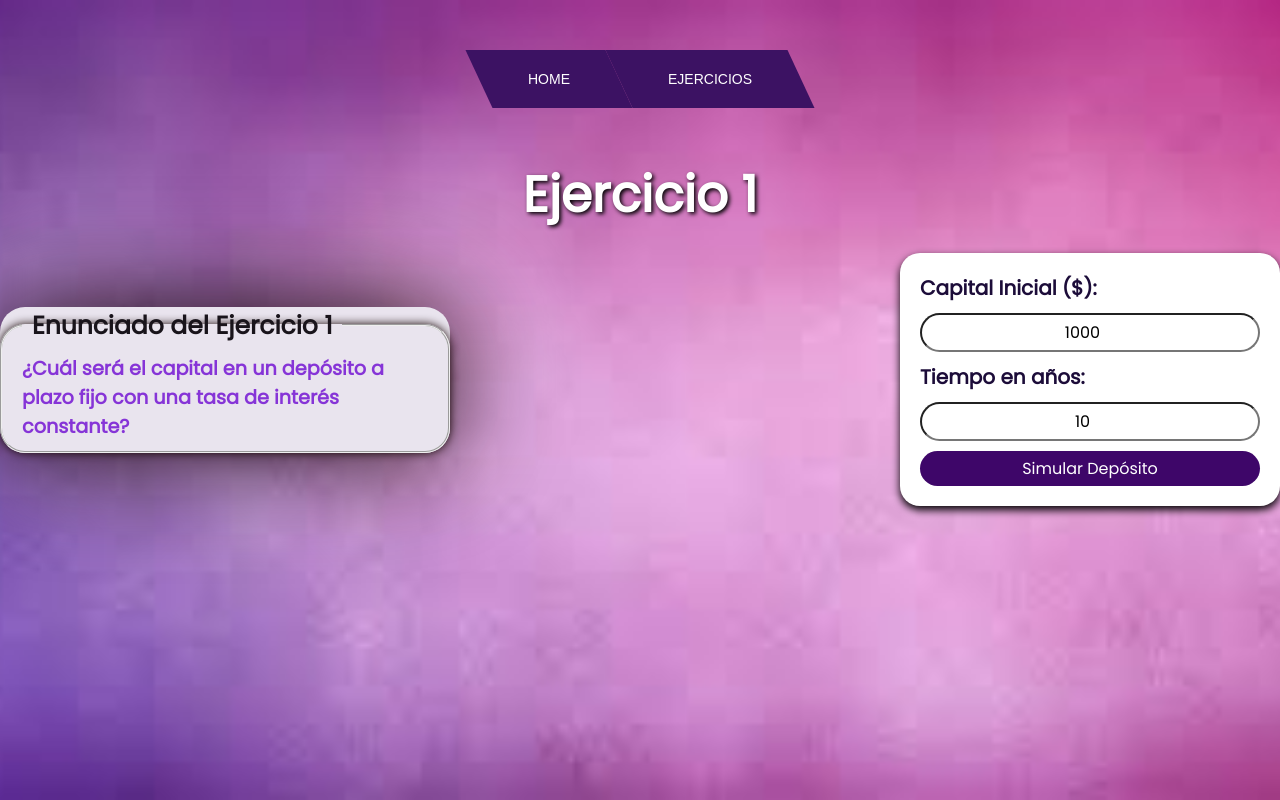
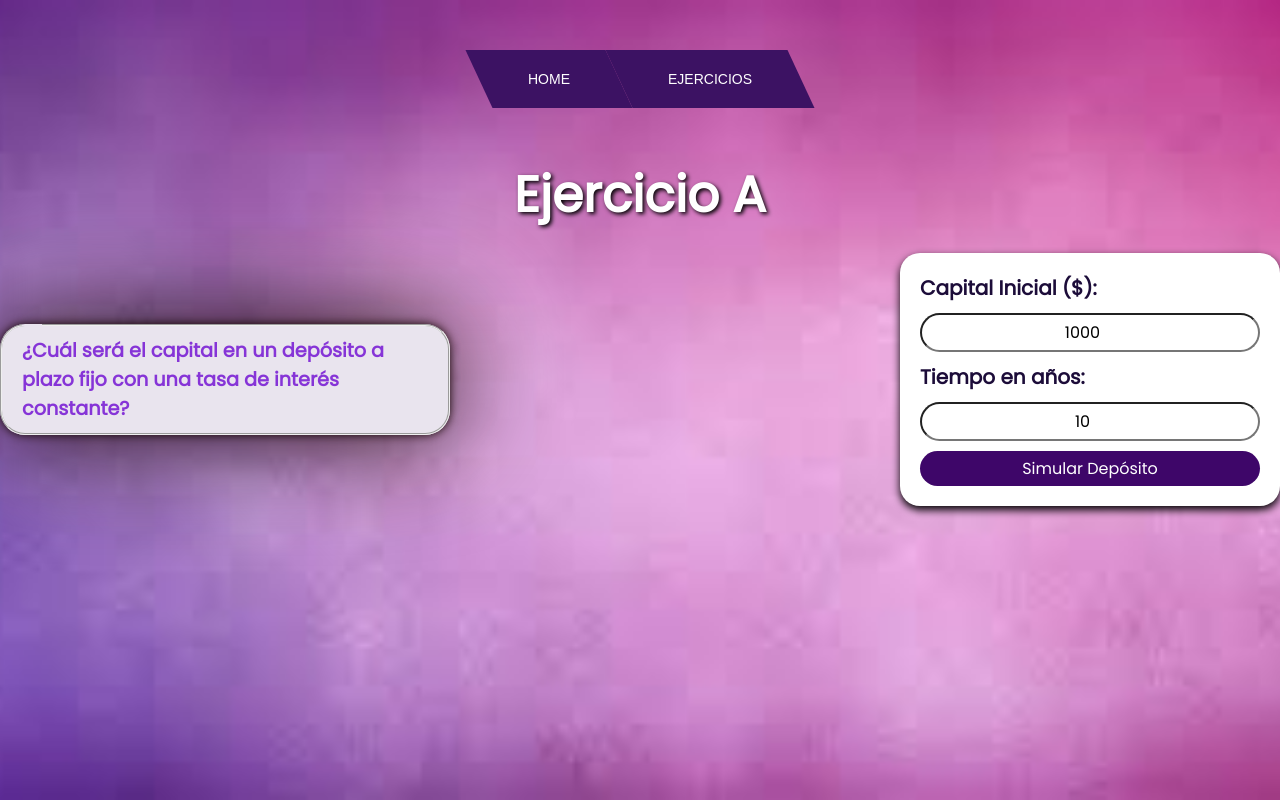
Before and after one commit to EdelyTito/simulacion, a Vue app: page /ejercicio1 in a window 1280 px wide. Built offline with nearby package versions, Linux system fonts and the light colour scheme.

Commit message:
prueba ejer1

```diff
--- a/src/views/Ejercicio1.vue
+++ b/src/views/Ejercicio1.vue
@@ -1,8 +1,8 @@
 <template>
   <div>
-    <h1>Ejercicio 1</h1>
+    <h1>Ejercicio A</h1>
     <div class="flex-container">
-      <Fieldset legend="Enunciado del Ejercicio 1">
+      <Fieldset>
         <p>
           ¿Cuál será el capital en un depósito a plazo fijo con una tasa de interés constante?
         </p>
```
